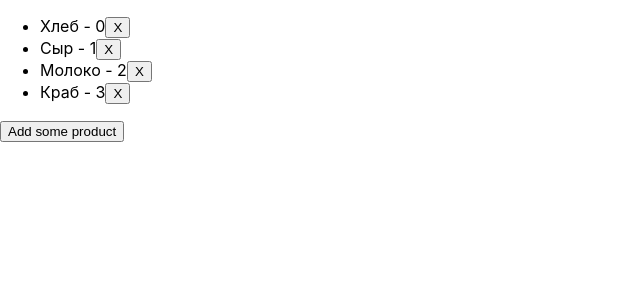
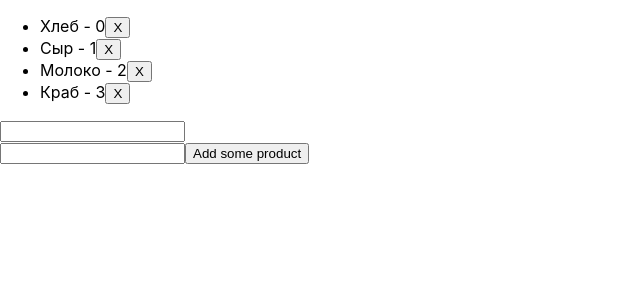
Before and after one commit to Grumbash/react-lessons, a React (Create React App) app: page / in a window 1280 px wide. Shown: the top 300 px of the page, without its empty margins (0-640 px from the left). Built offline with nearby package versions, Linux system fonts and the light colour scheme.

Commit message:
home task answer

```diff
--- a/src/App.js
+++ b/src/App.js
@@ -1,7 +1,5 @@
 import "./App.css";
 import React, { useState } from "react";
-
-const meat = "Мясо";
 
 function Product(props) {
   return (
@@ -14,15 +12,23 @@ function Product(props) {
   );
 }
 
+let newProductValue = "";
+
 function App() {
   const [state, setState] = useState(["Хлеб", "Сыр", "Молоко", "Краб"]);
+  const [value, setValue] = useState("");
   const handleClick = () => {
-    setState([...state, meat]);
+    setState([...state, newProductValue]);
+    setValue("");
   };
 
   const handleDelete = (index) => () => {
     const filteredState = state.filter((e, i) => i !== index);
     setState(filteredState);
+  };
+
+  const handleChange = (e) => {
+    setValue(e.target.value);
   };
 
   return (
@@ -37,8 +43,13 @@ function App() {
           />
         ))}
       </ul>
+      <input type="text" onChange={handleChange}></input>
+
       {state.length < 6 ? (
-        <button onClick={handleClick}>Add some product</button>
+        <div>
+          <input type="text" onChange={handleChange} value={value}></input>
+          <button onClick={handleClick}>Add some product</button>
+        </div>
       ) : (
         "Stop"
       )}
```
